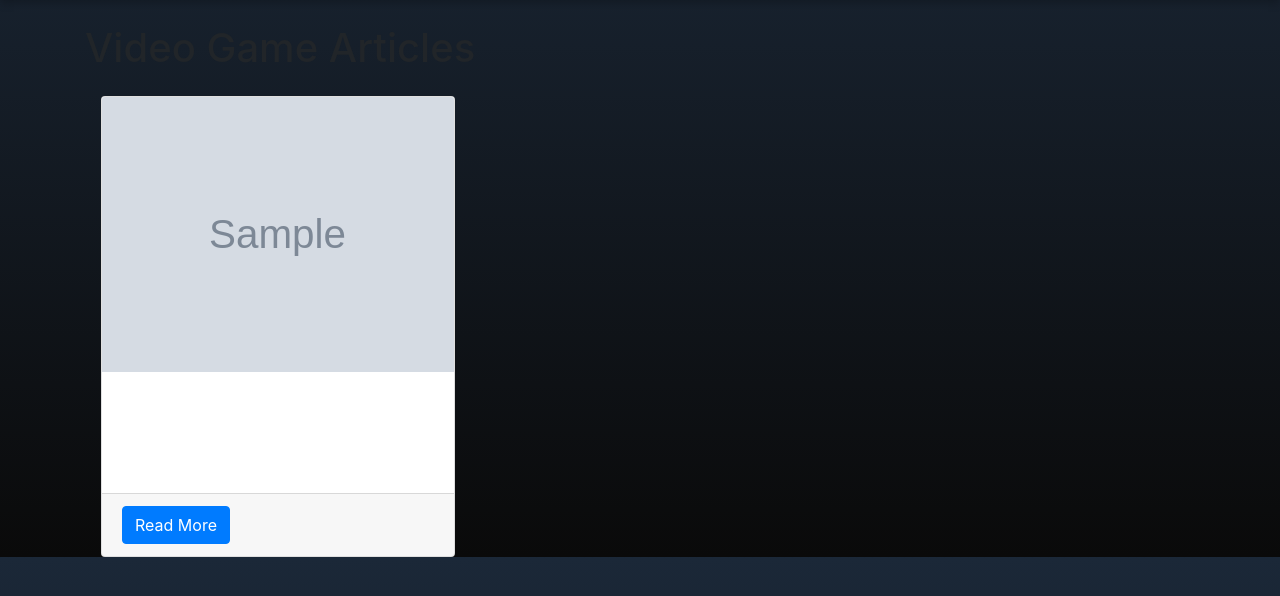
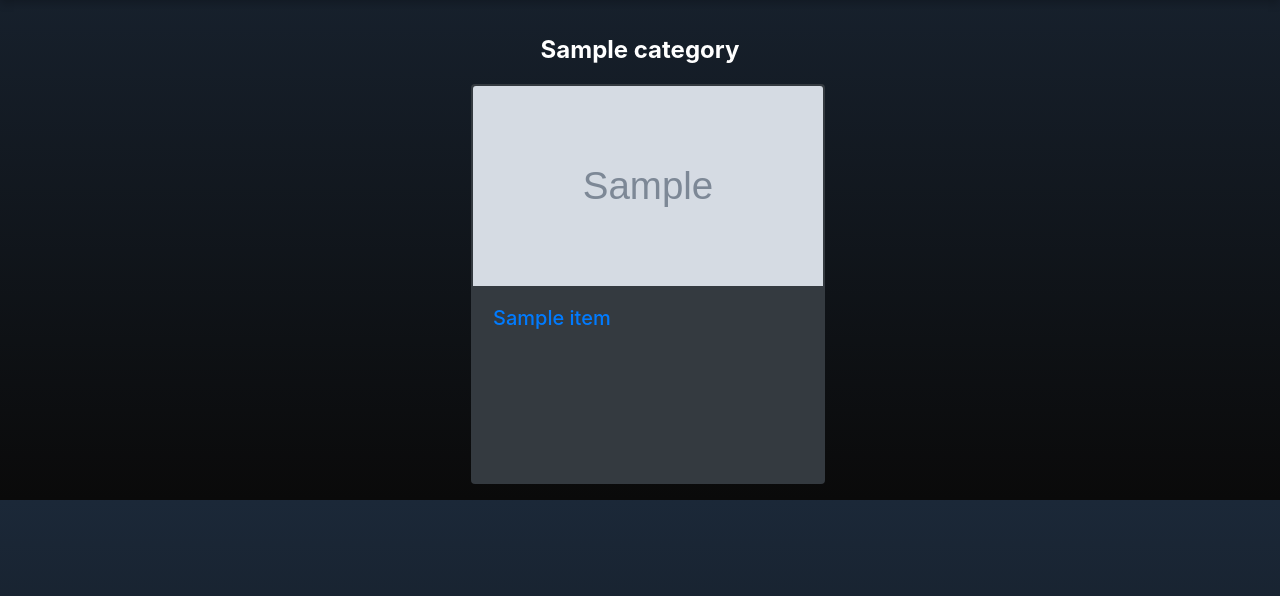
Before and after one commit to CEN4010-Fall2023-Prin-Soft-Eng/SteamSync, a Flask app: template SteamSync/templates/home.html in a window 1280 px wide. Shown: the part 176-772 px from the top of the page. Run offline with Flask 3, Linux system fonts and the light colour scheme; the template is opened without the code that fills it: most values are stand-ins (such as "Sample title", 1, 10 or a date in 2020); grey boxes marked "Sample" are stand-in pictures; some libraries are stand-ins or nearby versions.

Commit message:
Updated articles and home screen

```diff
--- a/SteamSync/main.py
+++ b/SteamSync/main.py
@@ -200,35 +200,6 @@
         'X-RapidAPI-Host': RAPIDAPI_HOST
     }
 
-
-@app.route("/home", methods=['GET'])
-def get_articles():
-    print("Fetching articles...")  # Confirm this line is printed in the console
-    headers = {
-        'User-Agent': 'SteamSync/1.0 (cvillatoro2021@fau.edu)',
-        'Authorization': 'Bearer ' + GAMESPOTAPI_KEY
-    }
-    params = {
-        'format': 'json'
-    }
-    response = requests.get(f"{GAME_SPOT_API_BASE_URL}/articles/", headers=headers, params=params)
-
-    print("Response Status Code:", response.status_code)  # Check the response status code
-    if response.status_code == 200:
-        data = response.json()
-        print("API Response:", data)  # Debug print
-
-        articles = data.get('results', [])
-        print("Found articles:", articles)  # Debug print if articles are found
-        return render_template('home.html', articles=articles)
-    else:
-        error_message = response.json().get('error', 'Unknown Error')
-        print('Error fetching articles:', error_message, response.status_code)  # Debug print with status code
-        return jsonify({'error': error_message}), response.status_code
-
-
-
-
     # Fetching game details
     conn.request("GET", f"/appDetail/{game_id}", headers=headers)
     res = conn.getresponse()
--- a/SteamSync/templates/home.html
+++ b/SteamSync/templates/home.html
@@ -61,102 +61,49 @@
 </nav>
 
 
-<!--<div class="container mt-3">-->
-<!--    &lt;!&ndash; Loop through each category &ndash;&gt;-->
-<!--    {% for category_id, category in categories.items() %}-->
-<!--        {% if category.id != 'cat_spotlight' %}-->
-<!--            <div class="category-title">{{ category.name }}</div>-->
+<div class="container mt-3">
+    <!-- Loop through each category -->
+    {% for category_id, category in categories.items() %}
+        {% if category.id != 'cat_spotlight' %}
+            <div class="category-title">{{ category.name }}</div>
 
-<!--            {% set displayed_games = [] %}-->
-<!--            <div class="slider">-->
-<!--                {% for item in category['items'] %}-->
-<!--                    {% if item.name not in displayed_games %}-->
-<!--                        <div>-->
-<!--                            <div class="card bg-dark larger-card">-->
-<!--                                <a href="{{ item.detail_url }}">-->
-<!--                                    <img src="{{ item.header_image }}" alt="{{ item.name }}" class="card-img-top img-fluid">-->
-<!--                                    <div class="card-body">-->
-<!--                                        <h5 class="card-title">{{ item.name }}</h5>-->
-<!--                                        {% if item.discounted %}-->
-<!--                                            <p class="card-text">Discount: {{ item.discount_percent }}%</p>-->
-<!--                                            <p class="card-text">Original Price: ${{ item.original_price | float / 100 }}</p>-->
-<!--                                            <p class="card-text">Final Price: ${{ item.final_price | float / 100 }}</p>-->
-<!--                                        {% endif %}-->
-<!--                                    </div>-->
-<!--                                </a>-->
-<!--                            </div>-->
-<!--                        </div>-->
-<!--                        {% set _ = displayed_games.append(item.name) %}-->
-<!--                    {% endif %}-->
-<!--                {% endfor %}-->
-<!--            </div>-->
-<!--        {% endif %}-->
-<!--    {% endfor %}-->
-<!--</div>-->
-
-<head>
-    <meta charset="UTF-8">
-    <meta name="viewport" content="width=device-width, initial-scale=1.0">
-    <title>Video Game Articles</title>
-    <!-- Bootstrap CSS -->
-    <link rel="stylesheet" href="https://stackpath.bootstrapcdn.com/bootstrap/4.3.1/css/bootstrap.min.css">
-</head>
-<body>
-<div class="container mt-4">
-    <h1>Video Game Articles</h1>
-    <div class="row">
-        {% for article in articles %}
-            <div class="col-md-4 mb-3">
-                <div class="card h-100">
-                    <img src="{{ article['image'] }}" class="card-img-top" alt="{{ article['title'] }}">
-                    <div class="card-body">
-                        <h5 class="card-title">{{ article['title'] }}</h5>
-                        <p class="card-text">{{ article['deck'] }}</p>
-                    </div>
-                    <div class="card-footer">
-                        <a href="{{ article['site_detail_url'] }}" class="btn btn-primary">Read More</a>
-                    </div>
-                </div>
+            {% set displayed_games = [] %}
+            <div class="slider">
+                {% for item in category['items'] %}
+                    {% if item.name not in displayed_games %}
+                        <div>
+                            <div class="card bg-dark larger-card">
+                                <a href="{{ item.detail_url }}">
+                                    <img src="{{ item.header_image }}" alt="{{ item.name }}" class="card-img-top img-fluid">
+                                    <div class="card-body">
+                                        <h5 class="card-title">{{ item.name }}</h5>
+                                        {% if item.discounted %}
+                                            <p class="card-text">Discount: {{ item.discount_percent }}%</p>
+                                            <p class="card-text">Original Price: ${{ item.original_price | float / 100 }}</p>
+                                            <p class="card-text">Final Price: ${{ item.final_price | float / 100 }}</p>
+                                        {% endif %}
+                                    </div>
+                                </a>
+                            </div>
+                        </div>
+                        {% set _ = displayed_games.append(item.name) %}
+                    {% endif %}
+                {% endfor %}
             </div>
-        {% else %}
-            <p>No articles found.</p>
-        {% endfor %}
-    </div>
+        {% endif %}
+    {% endfor %}
 </div>
 
-        <!-- Categories Section -->
-<!--        <h2>Categories</h2>-->
-<!--        <div class="row">-->
-<!--            {% for category in categories %}-->
-<!--                <div class="col-md-4 mb-3">-->
-<!--                    <div class="card">-->
-<!--                        <div class="card-body">-->
-<!--                            &lt;!&ndash; Display Category Name &ndash;&gt;-->
-<!--                            <h5 class="card-title">{{ categories }}</h5>-->
-<!--                        </div>-->
-<!--                    </div>-->
-<!--                </div>-->
-<!--            {% endfor %}-->
-<!--        </div>-->
-<!--    </div>-->
-
-
-    <!-- Bootstrap JS and dependencies -->
-    <script src="https://code.jquery.com/jquery-3.3.1.slim.min.js"></script>
-    <script src="https://cdnjs.cloudflare.com/ajax/libs/popper.js/1.14.7/umd/popper.min.js"></script>
-    <script src="https://stackpath.bootstrapcdn.com/bootstrap/4.3.1/js/bootstrap.min.js"></script>
-</body>
-
-<!--<script>-->
-<!--$(document).ready(function(){-->
-<!--    $('.slider').slick({-->
-<!--        infinite: true,-->
-<!--        slidesToShow: 3, // or any number of slides you want to show at once-->
-<!--        slidesToScroll: 1,-->
-<!--        adaptiveHeight: true-->
-<!--    });-->
-<!--});-->
-<!--</script>-->
+<script>
+$(document).ready(function(){
+    $('.slider').slick({
+        infinite: true,
+        slidesToShow: 3, // or any number of slides you want to show at once
+        slidesToScroll: 1,
+        adaptiveHeight: true
+    });
+});
+</script>
 
     <!-- Bootstrap JS -->
     <script src="https://cdn.jsdelivr.net/npm/@popperjs/core@2.9.3/dist/umd/popper.min.js"></script>
```
